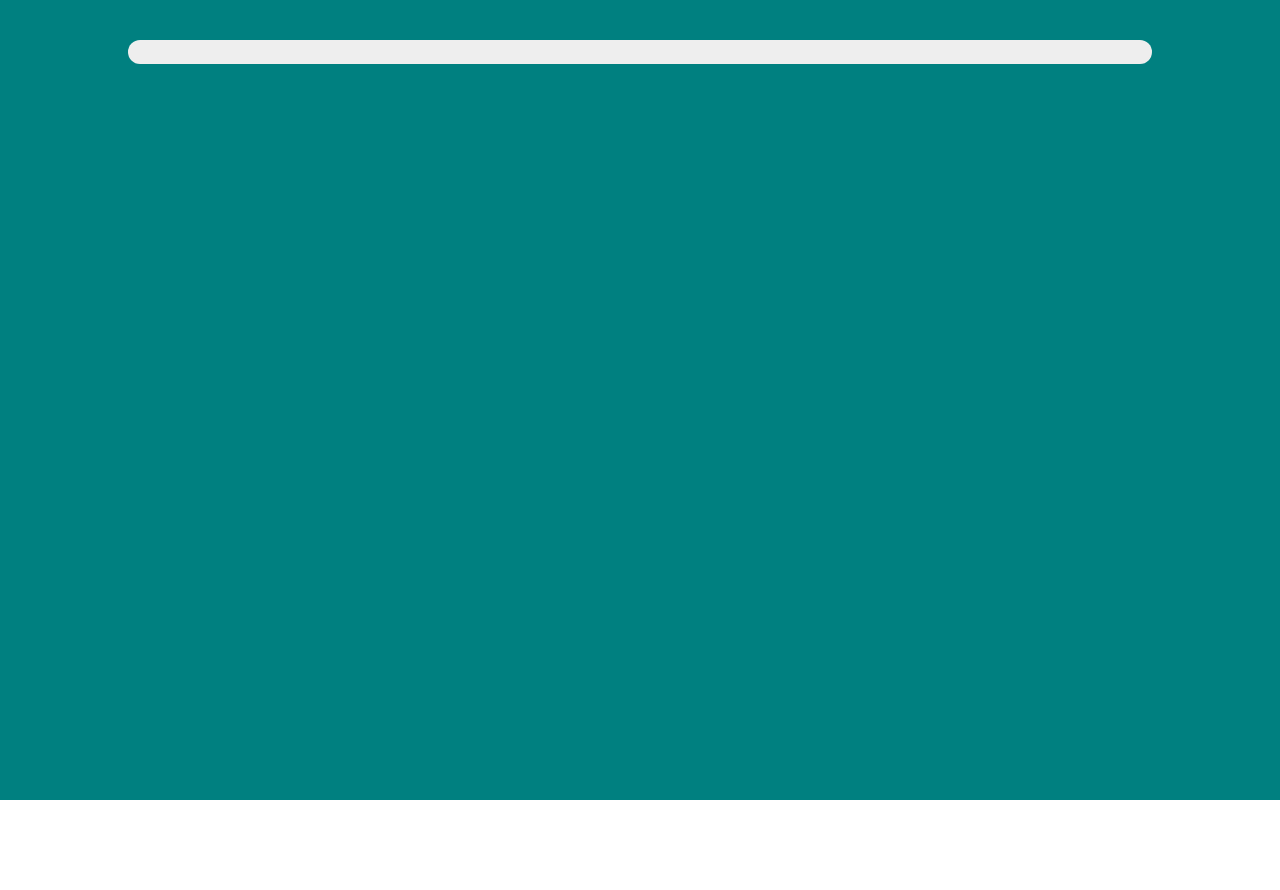
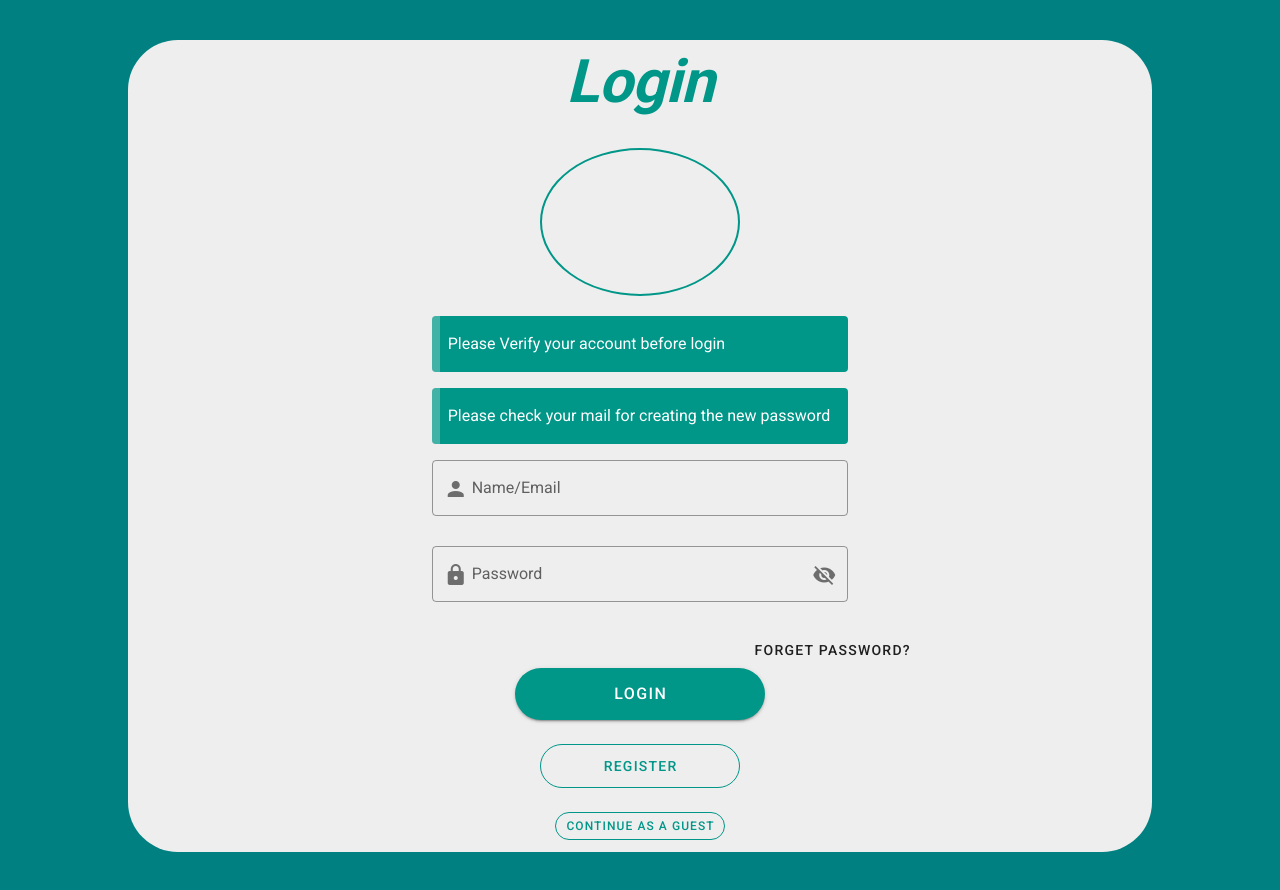
Before and after one commit to aya1sameh/SchoolFinder_Website, a Vue app in the folder schoolfinder_web/: page /login in a window 1280 px wide. Before the commit the page ends 800 px from the top, so only its background shows below. Built offline with nearby package versions, Linux system fonts and the light colour scheme.

Commit message:
updating Designs/Validations and adding RecoverPassword page

```diff
--- a/schoolfinder_web/src/router/index.js
+++ b/schoolfinder_web/src/router/index.js
@@ -3,6 +3,7 @@ import VueRouter from 'vue-router';
 import Home from '../views/Home.vue';
 import SignUp from '../views/SignUp.vue';
 import Login from '../views/Login.vue';
+import RecoverPassword from '../views/RecoverPassword.vue';
 
 Vue.use(VueRouter);
 
@@ -23,6 +24,11 @@ const routes = [
     component: Login,
   },
   {
+    path: '/recover_password',
+    name: 'RecoverPassword',
+    component: RecoverPassword,
+  },
+  {
     path: '/about',
     name: 'About',
     // route level code-splitting
--- a/schoolfinder_web/src/views/Login.vue
+++ b/schoolfinder_web/src/views/Login.vue
@@ -2,6 +2,126 @@
   <v-app>
     <v-content id="content">
       <v-container id="container" class="mt-10 mb-10">
+        <v-row justify="center" class="mb-5">
+          <v-col
+            cols="12"
+            class="text-h2 text-center font-weight-bold"
+            id="SchoolFinder"
+          >
+          <p class="font-italic">Login</p>
+          </v-col>
+        </v-row>
+
+        <v-form ref="form">
+        <v-row justify="center" class="mb-5">
+          <v-col cols="3" sm="4" md="2" id="avatar">
+            <v-img
+              src="../assets/SchoolFinderLogo.png"
+              max-height="200"
+              max-width="200"
+            >
+            </v-img>
+          </v-col>
+        </v-row>
+        <v-row justify="center" no-gutters>
+          <v-col cols="12" sm="6" md="5">
+             <v-alert
+              border="left"
+              color="#009688"
+              dark
+            >
+            Please Verify your account before login
+            </v-alert>
+          </v-col>
+        </v-row>
+
+        <v-row justify="center" no-gutters>
+          <v-col cols="12" sm="6" md="5">
+             <v-alert
+              border="left"
+              color="#009688"
+              dark
+            >
+            Please check your mail for creating the new password
+            </v-alert>
+          </v-col>
+        </v-row>
+
+        <v-row justify="center" no-gutters>
+          <v-col cols="12" sm="6" md="5">
+            <v-text-field
+              v-model="Name"
+              label="Name/Email"
+              prepend-inner-icon="mdi-account"
+              color="#009688"
+              :rules="[rules.required, rules.NameOrEmail]"
+              outlined
+            ></v-text-field>
+          </v-col>
+        </v-row>
+
+        <v-row justify="center" no-gutters>
+          <v-col cols="12" sm="6" md="5">
+            <v-text-field
+              v-model="password"
+              :append-icon="show1 ? 'mdi-eye' : 'mdi-eye-off'"
+              :type="show1 ? 'text' : 'password'"
+              label="Password"
+              prepend-inner-icon="mdi-lock"
+              color="#009688"
+              :rules="[rules.required, rules.Passlength]"
+              outlined
+              @click:append="show1 = !show1"
+            ></v-text-field>
+          </v-col>
+        </v-row>
+
+        </v-form>
+        <v-row >
+          <v-col offset='7' cols="3" sm="4" md="2">
+            <v-btn to='/recover_password' rounded text>
+            Forget Password?
+            </v-btn>
+          </v-col>
+        </v-row>
+        <v-row justify="center" no-gutters>
+          <v-col cols="24" sm="18" md="15">
+            <v-btn @click="Validate" rounded dark color="#009688" x-large style="width: 250px">
+              Login
+            </v-btn>
+          </v-col>
+        </v-row>
+        <br />
+        <v-row justify="center" no-gutters>
+          <v-col cols="24" sm="18" md="15">
+            <v-btn
+              to='/signup'
+              outlined
+              rounded
+              color="#009688"
+              large
+              style="width: 200px"
+            >
+            Register
+            </v-btn>
+          </v-col>
+        </v-row>
+        <br />
+        <v-row justify="center" no-gutters>
+          <v-col cols="24" sm="18" md="15">
+            <v-btn
+              to='/'
+              outlined
+              rounded
+              color="#009688"
+              small
+              style="width: 170px"
+            >
+            Continue as a Guest
+            </v-btn>
+          </v-col>
+        </v-row>
+
       </v-container>
     </v-content>
   </v-app>
@@ -11,9 +131,33 @@
 export default {
   data() {
     return {
+      show1: false,
+      Name: '',
+      password: '',
+      rules: {
+        required: (value) => !!value || 'Required.',
+        email: (value) => {
+          const pattern = /^(([^<>()[\]\\.,;:\s@"]+(\.[^<>()[\]\\.,;:\s@"]+)*)|(".+"))@((\[[0-9]{1,3}\.[0-9]{1,3}\.[0-9]{1,3}\.[0-9]{1,3}])|(([a-zA-Z\-0-9]+\.)+[a-zA-Z]{2,}))$/;
+          return pattern.test(value);
+        },
+        Passlength: (value) => (value.length >= 8) || 'Min 8 characters',
+        Namelength: (value) => (value.length >= 3 && value.length <= 64),
+        NameOrEmail: (value) => this.NameOrEmailcheck(value) || 'Not a valid name or email',
+      },
     };
   },
   methods: {
+    Validate() {
+      if (this.$refs.form.validate()) {
+        this.$router.push('/');
+      }
+    },
+    NameOrEmailcheck(value) {
+      if (value.includes('@')) {
+        return this.rules.email(value);
+      }
+      return this.rules.Namelength(value);
+    },
   },
 };
 </script>
@@ -26,4 +170,17 @@ export default {
   border-radius: 50px;
   width: 80%;
 }
+#SchoolFinder {
+  color: #009688;
+}
+#avatar {
+  border-radius: 50%;
+  border: solid 2px #009688;
+  max-width: 200px;
+  max-height: 200px;
+  display:flex;
+  flex-direction: row;
+  justify-content: center;
+  align-items: center;
+}
 </style>>
--- /dev/null
+++ b/schoolfinder_web/src/views/RecoverPassword.vue
@@ -0,0 +1,121 @@
+<template>
+  <v-app>
+    <v-content id="content">
+      <v-container id="container" class="mt-10 mb-10">
+        <v-row justify="center" class="mb-5">
+          <v-col
+            cols="12"
+            class="text-h2 text-center font-weight-bold"
+            id="SchoolFinder"
+          >
+          <p class="font-italic">Recover Password</p>
+          </v-col>
+        </v-row>
+
+        <v-form ref="form">
+            <v-row justify="center" class="mb-5">
+          <v-col cols="3" sm="4" md="2" id="avatar">
+            <v-img
+              src="../assets/SchoolFinderLogo.png"
+              max-height="200"
+              max-width="200"
+            >
+            </v-img>
+          </v-col>
+        </v-row>
+
+          <v-row justify="center" no-gutters>
+            <v-col cols="12" sm="6" md="5">
+              <v-text-field
+                v-model="Email"
+                label="Email"
+                prepend-inner-icon="mdi-email"
+                color="#009688"
+                :rules="[rules.required, rules.email]"
+                outlined
+              ></v-text-field>
+            </v-col>
+          </v-row>
+        </v-form>
+        <v-row justify="center" no-gutters>
+          <v-col cols="24" sm="18" md="15">
+            <v-btn
+              @click="Validate"
+              rounded
+              dark
+              color="#009688"
+              x-large
+              style="width: 250px"
+            >
+              Recover
+            </v-btn>
+          </v-col>
+        </v-row>
+        <br />
+        <v-row justify="center" no-gutters>
+          <v-col cols="24" sm="18" md="15">
+            <v-btn
+              to="/login"
+              outlined
+              rounded
+              color="#009688"
+              large
+              style="width: 200px"
+            >
+              Back
+            </v-btn>
+          </v-col>
+        </v-row>
+      </v-container>
+    </v-content>
+  </v-app>
+</template>
+
+<script>
+export default {
+  data() {
+    return {
+      show1: false,
+      Email: '',
+      rules: {
+        required: (value) => !!value || 'Required.',
+        email: (value) => {
+          const pattern = /^(([^<>()[\]\\.,;:\s@"]+(\.[^<>()[\]\\.,;:\s@"]+)*)|(".+"))@((\[[0-9]{1,3}\.[0-9]{1,3}\.[0-9]{1,3}\.[0-9]{1,3}])|(([a-zA-Z\-0-9]+\.)+[a-zA-Z]{2,}))$/;
+          return pattern.test(value) || 'Invalid e-mail.';
+        },
+      },
+    };
+  },
+  methods: {
+    Validate() {
+      if (this.$refs.form.validate()) {
+        this.$router.push('/login');
+      }
+    },
+  },
+};
+</script>
+<style scoped>
+#content {
+  background-color: #008080;
+}
+#container {
+  background-color: #eeeeee;
+  border-radius: 50px;
+  width: 80%;
+}
+#SchoolFinder {
+  color: #009688;
+}
+#avatar {
+  border-radius: 50%;
+  border: solid 2px #009688;
+  max-width: 200px;
+  max-height: 200px;
+  display:flex;
+  flex-direction: row;
+  justify-content: center;
+  align-items: center;
+}
+
+</style>>
--- a/schoolfinder_web/src/views/SignUp.vue
+++ b/schoolfinder_web/src/views/SignUp.vue
@@ -8,7 +8,7 @@
             class="text-h2 text-center font-weight-bold"
             id="signup"
           >
-            Sign Up
+          <p class="font-italic">Sign Up</p>
           </v-col>
         </v-row>
 
@@ -114,6 +114,7 @@
               prepend-inner-icon="mdi-map-marker"
               color="#009688"
               outlined
+              hint="Street-City"
             ></v-text-field>
           </v-col>
         </v-row>
@@ -121,7 +122,7 @@
         <v-row justify="center" no-gutters>
           <v-col cols="12" sm="6" md="5" id="signup">
             <h2>
-            Role
+            Register as
             </h2>
             <v-radio-group
               v-model="role"
@@ -161,7 +162,13 @@
         <br />
         <v-row justify="center" no-gutters>
           <v-col cols="24" sm="18" md="15">
-            <v-btn @click="Validate" rounded dark color="#009688" x-large style="width: 250px">
+            <v-btn
+              @click="Validate"
+              rounded
+              dark
+              color="#009688"
+              x-large
+              style="width: 250px">
               Register
             </v-btn>
           </v-col>
@@ -228,7 +235,7 @@ export default {
     },
     Validate() {
       if (this.$refs.form.validate()) {
-        this.$router.push('/');
+        this.$router.push('/login');
       }
     },
   },
```
Also changed, not shown: schoolfinder_web/src/assets/SchoolFinderLogo.png (added).
